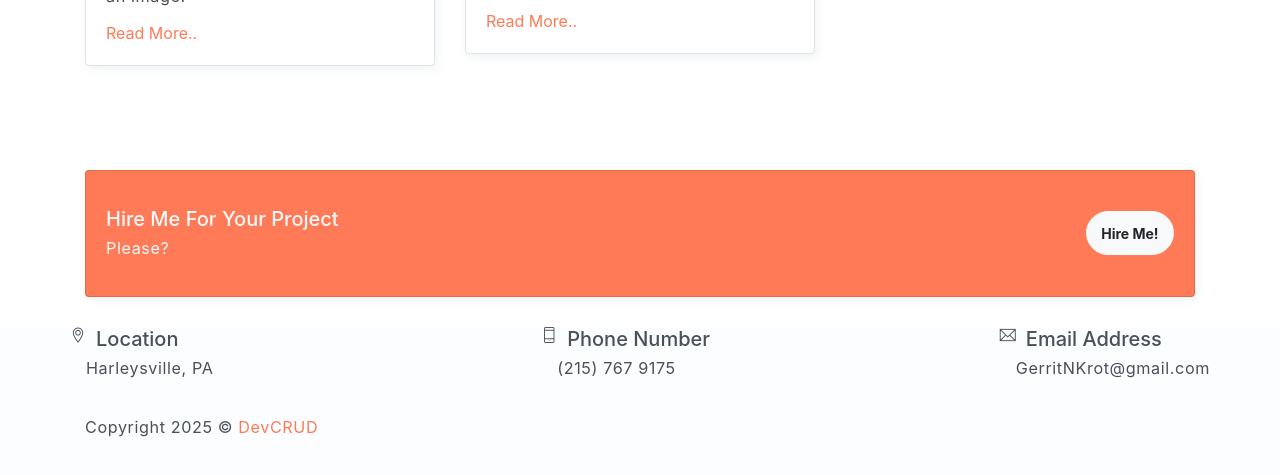
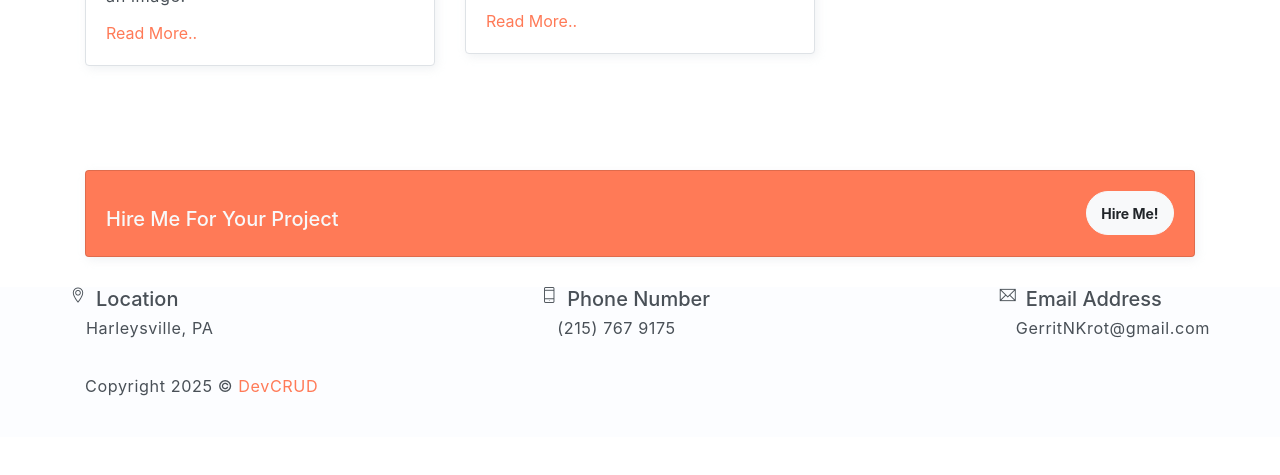
Before and after one commit to GerritKrot/GerritKrot.github.io, a website: page index.html in a window 1280 px wide. Shown: the part 1127-1602 px from the top of the page. After the commit the page ends 1564 px from the top, so only its background shows below. Drawn offline with Linux system fonts and the light colour scheme.

Commit message:
Hire me fixed
HIRE ME

```diff
--- a/index.html
+++ b/index.html
@@ -379,7 +379,6 @@
                     <div class="row align-items-center">
                         <div class="col-sm-9 text-center text-sm-left">
                             <h5 class="mt-3">Hire Me For Your Project</h5>
-                            <p class="mb-3">Please?</p>
                         </div>
                         <div class="col-sm-3 text-center text-sm-right">
                             <a href="mailto:GerritNKrot@gmail.com">
```
